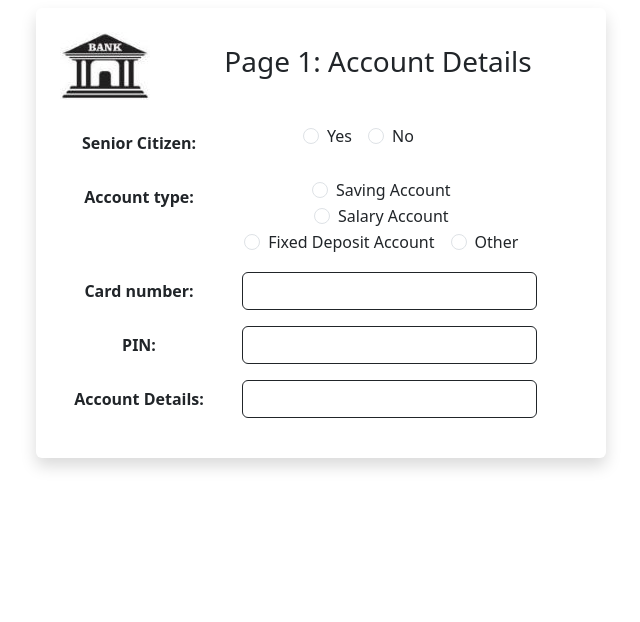
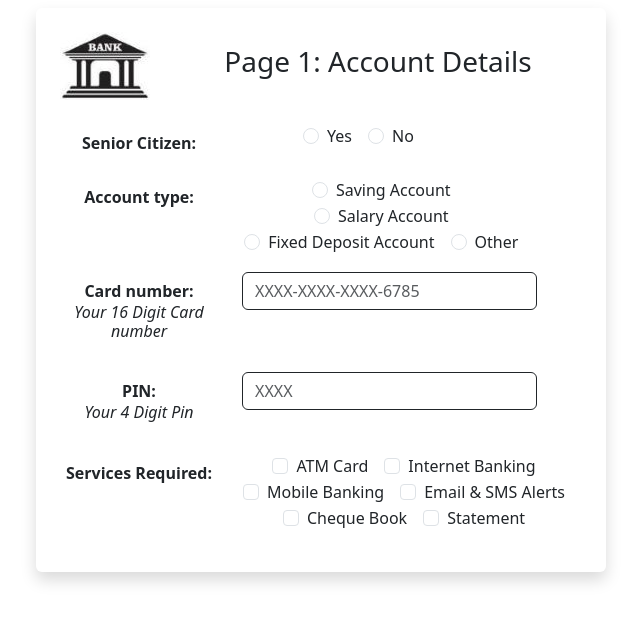
Before and after one commit to Divyaa-Sharmaa/Java-Projects, a React (Create React App) app in the folder bank-management-system/: page /additionalDetails in a window 1280 px wide. Shown: the top 622 px of the page, without its empty margins (319-959 px from the left). Built offline with nearby package versions, Linux system fonts and the light colour scheme.

Commit message:
Bank Management System

```diff
--- a/bank-management-system/src/SignUpPage/AdditionalDetails.js
+++ b/bank-management-system/src/SignUpPage/AdditionalDetails.js
@@ -32,42 +32,65 @@ export default function AdditionalDetails() {
                    <label htmlFor="accountType" className="col-sm-4 col-form-label"><b>Account type:</b></label>
                    <div className="col-sm-7">
                      <div className="form-check form-check-inline">
-                       <input className="form-check-input" type="radio" name="accountType" id="accountType" value="accountType" />
-                       <label className="form-check-label" htmlFor="accountType">Saving Account</label>
+                       <input className="form-check-input" type="radio" name="accountType" id="savingAccount" value="" />
+                       <label className="form-check-label" htmlFor="savingAccount">Saving Account</label>
                      </div>
                      <div className="form-check form-check-inline">
-                       <input className="form-check-input" type="radio" name="accountType" id="accountType" value="accountType" />
-                       <label className="form-check-label" htmlFor="accountType">Salary Account</label>
+                       <input className="form-check-input" type="radio" name="accountType" id="salaryAccount" value="" />
+                       <label className="form-check-label" htmlFor="salaryAccount">Salary Account</label>
                      </div>
                      <div className="form-check form-check-inline">
-                       <input className="form-check-input" type="radio" name="accountType" id="accountType" value="accountType" />
-                       <label className="form-check-label" htmlFor="accountType">Fixed Deposit Account</label>
+                       <input className="form-check-input" type="radio" name="accountType" id="FD" value="" />
+                       <label className="form-check-label" htmlFor="FD">Fixed Deposit Account</label>
                      </div>
                      <div className="form-check form-check-inline">
-                       <input className="form-check-input" type="radio" name="accountType" id="accountType" value="accountType" />
-                       <label className="form-check-label" htmlFor="accountType">Other</label>
+                       <input className="form-check-input" type="radio" name="accountType" id="other" value="" />
+                       <label className="form-check-label" htmlFor="other">Other</label>
                      </div>
                  </div>
                </div>
                <div className="row mb-3">
-               <label htmlFor="cardnum" className="col-sm-4 col-form-label"><b>Card number:</b></label>
+               <label htmlFor="cardnum" className="col-sm-4 col-form-label"><b>Card number:</b> <div><h6><i>Your 16 Digit Card number</i></h6></div></label>
+
                    <div className="col-sm-7">
-                     <input className="form-control border-dark" id="cardnum" placeholder=""/>
+                     <input className="form-control border-dark" id="cardnum" placeholder="XXXX-XXXX-XXXX-6785"/>
                    </div>
                </div>
                <div className="row mb-3">
-               <label htmlFor="pin" className="col-sm-4 col-form-label"><b>PIN:</b></label>
+               <label htmlFor="pin" className="col-sm-4 col-form-label"><b>PIN:</b><div><h6><i>Your 4 Digit Pin</i></h6></div></label>
                    <div className="col-sm-7">
-                     <input className="form-control border-dark" id="pin" placeholder=""/>
+                     <input className="form-control border-dark" id="pin" placeholder="XXXX"/>
                    </div>
                </div>
                <div className="row mb-3">
-               <label htmlFor="pin" className="col-sm-4 col-form-label"><b>Account Details:</b></label>
-                   <div className="col-sm-7">
-                     <input className="form-control border-dark" id="pin" placeholder=""/>
-                   </div>
+               <label htmlFor="services" className="col-sm-4 col-form-label"><b>Services Required:</b></label>
+               <div className="col-sm-8">
+                     <div className="form-check form-check-inline">
+                       <input className="form-check-input" type="checkbox" name="atm_card" id="atm_card" value="atm_card" />
+                       <label className="form-check-label" htmlFor="atm_card">ATM Card</label>
+                     </div>
+                     <div className="form-check form-check-inline">
+                     <input class="form-check-input" type="checkbox" value="" id="flexCheckDefault"/>
+                     <label class="form-check-label" for="flexCheckDefault">Internet Banking</label>
+                     </div>
+                     <div className="form-check form-check-inline">
+                       <input className="form-check-input" type="checkbox" name="" id="mobileBanking" value="" />
+                       <label className="form-check-label" htmlFor="mobileBanking">Mobile Banking</label>
+                     </div>
+                     <div className="form-check form-check-inline">
+                       <input className="form-check-input" type="checkbox" name="" id="alerts" value="" />
+                       <label className="form-check-label" htmlFor="alerts">Email & SMS Alerts</label>
+                     </div>
+                     <div className="form-check form-check-inline">
+                       <input className="form-check-input" type="checkbox" name="" id="chequeBook" value="" />
+                       <label className="form-check-label" htmlFor="chequeBook">Cheque Book</label>
+                     </div>
+                     <div className="form-check form-check-inline">
+                       <input className="form-check-input" type="checkbox" name="" id="statement" value="" />
+                       <label className="form-check-label" htmlFor="statement">Statement</label>
+                     </div>
                </div>
-
+            </div>
             </div>
         </div>
     </div>
--- a/bank-management-system/src/SignUpPage/SignUp.js
+++ b/bank-management-system/src/SignUpPage/SignUp.js
@@ -29,7 +29,7 @@ export default function SignUp() {
   const onClick = async (e) => {
     e.preventDefault();
     await axios.post("http://localhost:8080/banker",banker)
-    // navigate("/additionalDetails");
+    navigate("/additionalDetails");
 }
 
   return (
@@ -98,12 +98,12 @@ export default function SignUp() {
                    <label htmlFor="status" className="col-sm-4 col-form-label"><b>Marital Status:</b></label>
                    <div className="col-sm-7">
                      <div className="form-check form-check-inline">
-                       <input  className="form-check-input" type="radio" name="marital_status" id="married"
+                       <input  className="form-check-input" type="radio" name="status" id="married"
                        value={marital_status} onChange={(e) => {onInputChange(e)}}/>
                        <label className="form-check-label" htmlFor="married">Married</label>
                      </div>
                      <div className="form-check form-check-inline">
-                       <input className="form-check-input" type="radio" name="marital_status" id="unmarried"
+                       <input className="form-check-input" type="radio" name="status" id="unmarried"
                         value={marital_status} onChange={(e) => {onInputChange(e)}}/>
                        <label className="form-check-label" htmlFor="unmarried">Unmarried</label>
                      </div>
@@ -142,7 +142,7 @@ export default function SignUp() {
                       id="pin" placeholder="" onChange={(e) => {onInputChange(e)}}/>
                    </div>
                 </div>
-                <Link onClick={onClick} className="btn btn-dark float-end" to={"/additionalDetails"}>Next Page</Link>
+                <Link className="btn btn-dark float-end" to={"/additionalDetails"}>Next Page</Link>
                 </form>
             </div>
         </div>
```
